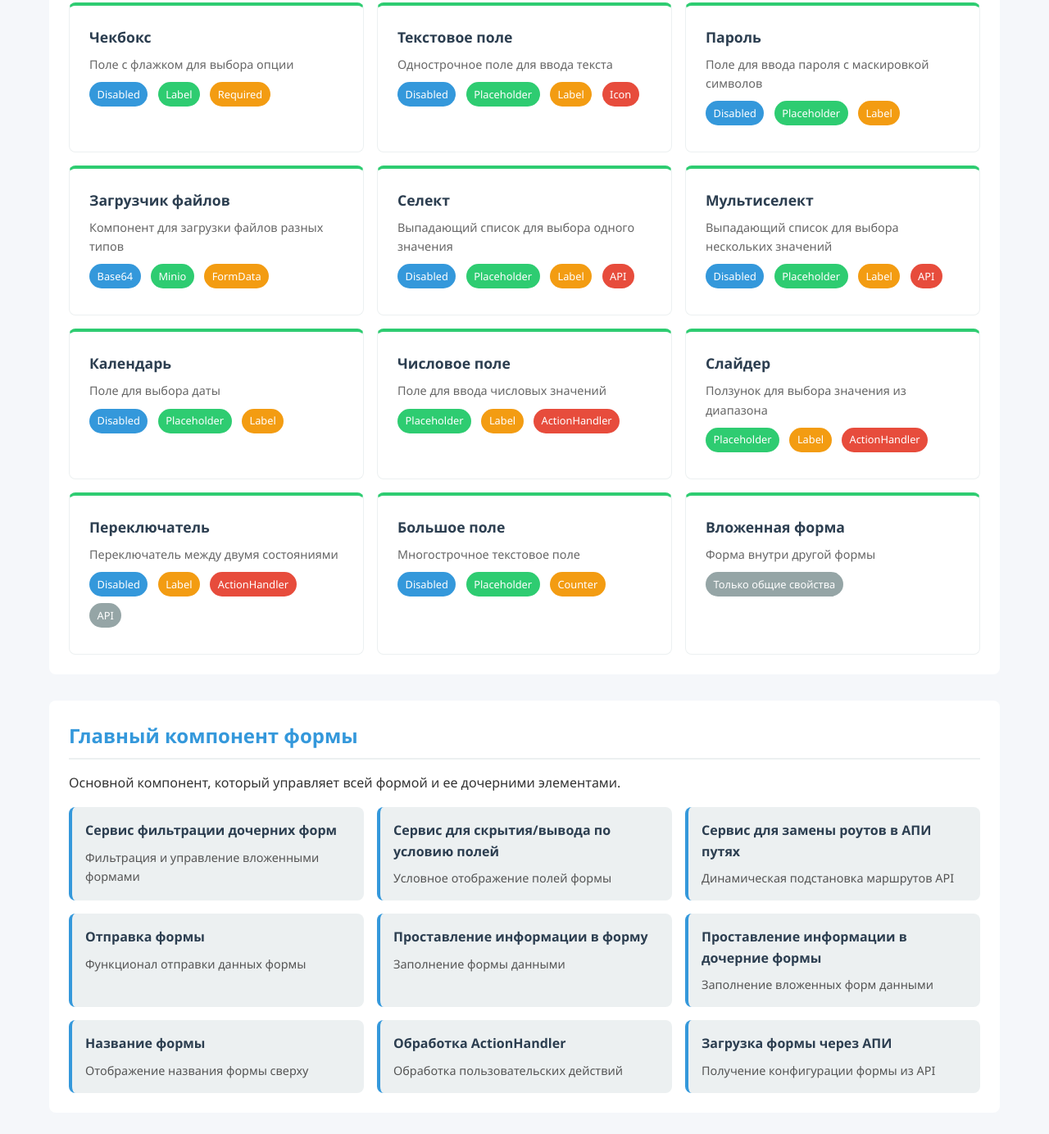
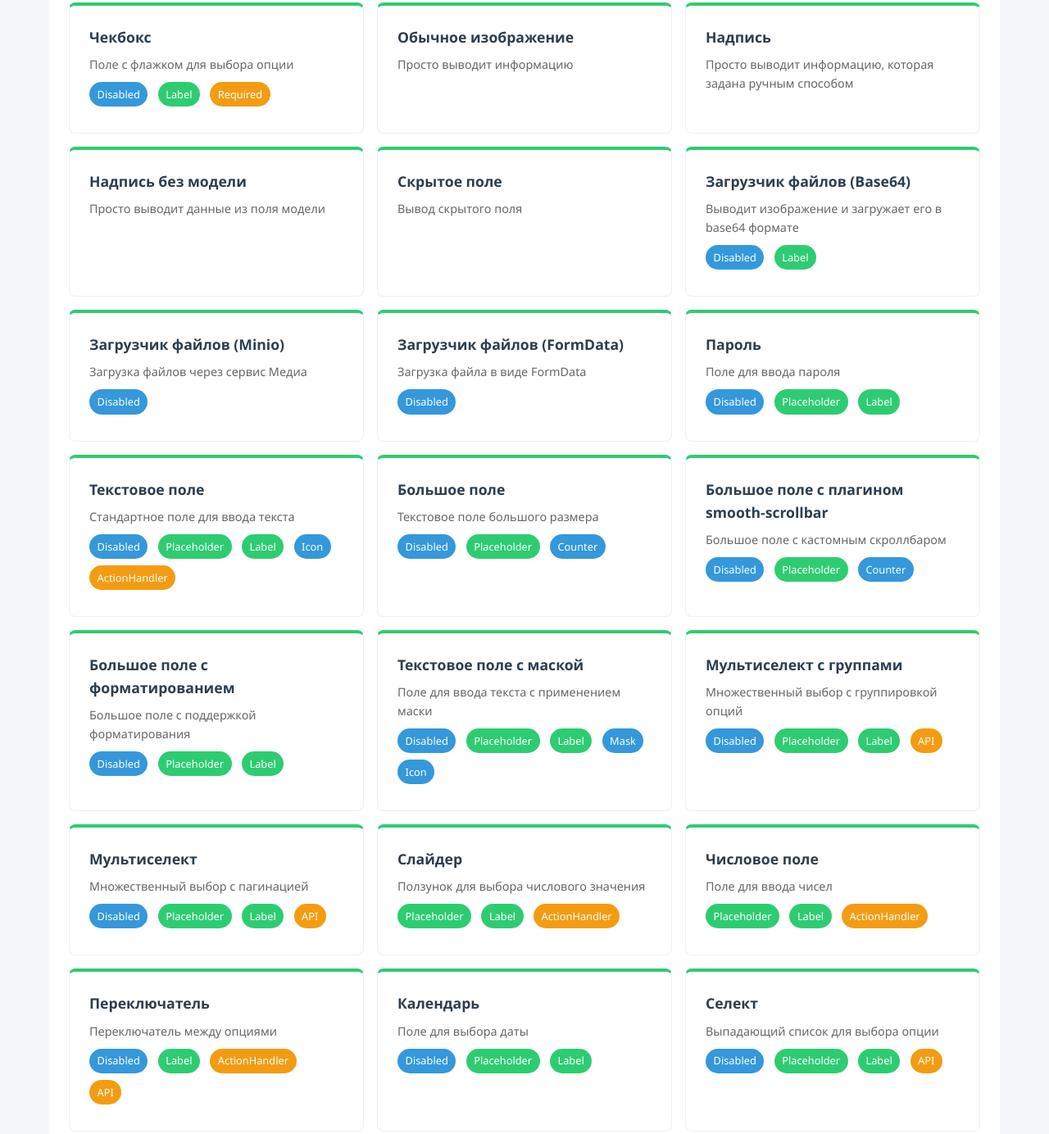
Before and after one commit to Anyboom/form-builder, a plain HTML site: page index.html in a window 1280 px wide. Shown: the part 899-2283 px from the top of the page at 82% size. Drawn offline with Linux system fonts and the light colour scheme.

Commit message:
Initial commit

```diff
--- a/index.html
+++ b/index.html
@@ -237,46 +237,137 @@
             </div>
 
             <div class="component-card">
-                <div class="component-name">Текстовое поле</div>
-                <div class="component-desc">Однострочное поле для ввода текста</div>
+                <div class="component-name">Обычное изображение</div>
+                <div class="component-desc">Просто выводит информацию</div>
+            </div>
+
+            <div class="component-card">
+                <div class="component-name">Надпись</div>
+                <div class="component-desc">Просто выводит информацию, которая задана ручным способом</div>
+            </div>
+
+            <div class="component-card">
+                <div class="component-name">Надпись без модели</div>
+                <div class="component-desc">Просто выводит данные из поля модели</div>
+            </div>
+
+            <div class="component-card">
+                <div class="component-name">Скрытое поле</div>
+                <div class="component-desc">Вывод скрытого поля</div>
+            </div>
+
+            <div class="component-card">
+                <div class="component-name">Загрузчик файлов (Base64)</div>
+                <div class="component-desc">Выводит изображение и загружает его в base64 формате</div>
                 <div class="tag">Disabled</div>
-                <div class="tag tag-secondary">Placeholder</div>
-                <div class="tag tag-warning">Label</div>
-                <div class="tag tag-danger">Icon</div>
+                <div class="tag tag-secondary">Label</div>
+            </div>
+
+            <div class="component-card">
+                <div class="component-name">Загрузчик файлов (Minio)</div>
+                <div class="component-desc">Загрузка файлов через сервис Медиа</div>
+                <div class="tag">Disabled</div>
+            </div>
+
+            <div class="component-card">
+                <div class="component-name">Загрузчик файлов (FormData)</div>
+                <div class="component-desc">Загрузка файла в виде FormData</div>
+                <div class="tag">Disabled</div>
             </div>
 
             <div class="component-card">
                 <div class="component-name">Пароль</div>
-                <div class="component-desc">Поле для ввода пароля с маскировкой символов</div>
+                <div class="component-desc">Поле для ввода пароля</div>
                 <div class="tag">Disabled</div>
                 <div class="tag tag-secondary">Placeholder</div>
-                <div class="tag tag-warning">Label</div>
+                <div class="tag tag-secondary">Label</div>
             </div>
 
             <div class="component-card">
-                <div class="component-name">Загрузчик файлов</div>
-                <div class="component-desc">Компонент для загрузки файлов разных типов</div>
-                <div class="tag">Base64</div>
-                <div class="tag tag-secondary">Minio</div>
-                <div class="tag tag-warning">FormData</div>
+                <div class="component-name">Текстовое поле</div>
+                <div class="component-desc">Стандартное поле для ввода текста</div>
+                <div class="tag">Disabled</div>
+                <div class="tag tag-secondary">Placeholder</div>
+                <div class="tag tag-secondary">Label</div>
+                <div class="tag">Icon</div>
+                <div class="tag tag-warning">ActionHandler</div>
             </div>
 
             <div class="component-card">
-                <div class="component-name">Селект</div>
-                <div class="component-desc">Выпадающий список для выбора одного значения</div>
+                <div class="component-name">Большое поле</div>
+                <div class="component-desc">Текстовое поле большого размера</div>
                 <div class="tag">Disabled</div>
                 <div class="tag tag-secondary">Placeholder</div>
-                <div class="tag tag-warning">Label</div>
-                <div class="tag tag-danger">API</div>
+                <div class="tag">Counter</div>
+            </div>
+
+            <div class="component-card">
+                <div class="component-name">Большое поле с плагином smooth-scrollbar</div>
+                <div class="component-desc">Большое поле с кастомным скроллбаром</div>
+                <div class="tag">Disabled</div>
+                <div class="tag tag-secondary">Placeholder</div>
+                <div class="tag">Counter</div>
+            </div>
+
+            <div class="component-card">
+                <div class="component-name">Большое поле с форматированием</div>
+                <div class="component-desc">Большое поле с поддержкой форматирования</div>
+                <div class="tag">Disabled</div>
+                <div class="tag tag-secondary">Placeholder</div>
+                <div class="tag tag-secondary">Label</div>
+            </div>
+
+            <div class="component-card">
+                <div class="component-name">Текстовое поле с маской</div>
+                <div class="component-desc">Поле для ввода текста с применением маски</div>
+                <div class="tag">Disabled</div>
+                <div class="tag tag-secondary">Placeholder</div>
+                <div class="tag tag-secondary">Label</div>
+                <div class="tag">Mask</div>
+                <div class="tag">Icon</div>
+            </div>
+
+            <div class="component-card">
+                <div class="component-name">Мультиселект с группами</div>
+                <div class="component-desc">Множественный выбор с группировкой опций</div>
+                <div class="tag">Disabled</div>
+                <div class="tag tag-secondary">Placeholder</div>
+                <div class="tag tag-secondary">Label</div>
+                <div class="tag tag-warning">API</div>
             </div>
 
             <div class="component-card">
                 <div class="component-name">Мультиселект</div>
-                <div class="component-desc">Выпадающий список для выбора нескольких значений</div>
+                <div class="component-desc">Множественный выбор с пагинацией</div>
                 <div class="tag">Disabled</div>
                 <div class="tag tag-secondary">Placeholder</div>
-                <div class="tag tag-warning">Label</div>
-                <div class="tag tag-danger">API</div>
+                <div class="tag tag-secondary">Label</div>
+                <div class="tag tag-warning">API</div>
+            </div>
+
+            <div class="component-card">
+                <div class="component-name">Слайдер</div>
+                <div class="component-desc">Ползунок для выбора числового значения</div>
+                <div class="tag tag-secondary">Placeholder</div>
+                <div class="tag tag-secondary">Label</div>
+                <div class="tag tag-warning">ActionHandler</div>
+            </div>
+
+            <div class="component-card">
+                <div class="component-name">Числовое поле</div>
+                <div class="component-desc">Поле для ввода чисел</div>
+                <div class="tag tag-secondary">Placeholder</div>
+                <div class="tag tag-secondary">Label</div>
+                <div class="tag tag-warning">ActionHandler</div>
+            </div>
+
+            <div class="component-card">
+                <div class="component-name">Переключатель</div>
+                <div class="component-desc">Переключатель между опциями</div>
+                <div class="tag">Disabled</div>
+                <div class="tag tag-secondary">Label</div>
+                <div class="tag tag-warning">ActionHandler</div>
+                <div class="tag tag-warning">API</div>
             </div>
 
             <div class="component-card">
@@ -284,46 +375,21 @@
                 <div class="component-desc">Поле для выбора даты</div>
                 <div class="tag">Disabled</div>
                 <div class="tag tag-secondary">Placeholder</div>
-                <div class="tag tag-warning">Label</div>
+                <div class="tag tag-secondary">Label</div>
             </div>
 
             <div class="component-card">
-                <div class="component-name">Числовое поле</div>
-                <div class="component-desc">Поле для ввода числовых значений</div>
-                <div class="tag tag-secondary">Placeholder</div>
-                <div class="tag tag-warning">Label</div>
-                <div class="tag tag-danger">ActionHandler</div>
-            </div>
-
-            <div class="component-card">
-                <div class="component-name">Слайдер</div>
-                <div class="component-desc">Ползунок для выбора значения из диапазона</div>
-                <div class="tag tag-secondary">Placeholder</div>
-                <div class="tag tag-warning">Label</div>
-                <div class="tag tag-danger">ActionHandler</div>
-            </div>
-
-            <div class="component-card">
-                <div class="component-name">Переключатель</div>
-                <div class="component-desc">Переключатель между двумя состояниями</div>
-                <div class="tag">Disabled</div>
-                <div class="tag tag-warning">Label</div>
-                <div class="tag tag-danger">ActionHandler</div>
-                <div class="tag tag-gray">API</div>
-            </div>
-
-            <div class="component-card">
-                <div class="component-name">Большое поле</div>
-                <div class="component-desc">Многострочное текстовое поле</div>
+                <div class="component-name">Селект</div>
+                <div class="component-desc">Выпадающий список для выбора опции</div>
                 <div class="tag">Disabled</div>
                 <div class="tag tag-secondary">Placeholder</div>
-                <div class="tag tag-warning">Counter</div>
+                <div class="tag tag-secondary">Label</div>
+                <div class="tag tag-warning">API</div>
             </div>
 
             <div class="component-card">
                 <div class="component-name">Вложенная форма</div>
-                <div class="component-desc">Форма внутри другой формы</div>
-                <div class="tag tag-gray">Только общие свойства</div>
+                <div class="component-desc">Форма, содержащая другие формы</div>
             </div>
         </div>
     </section>
```
